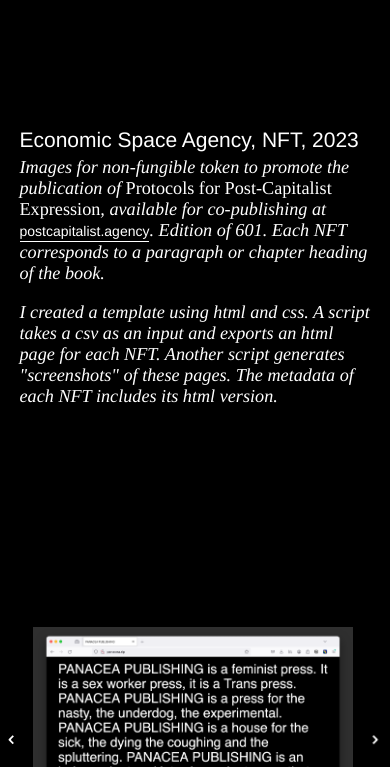
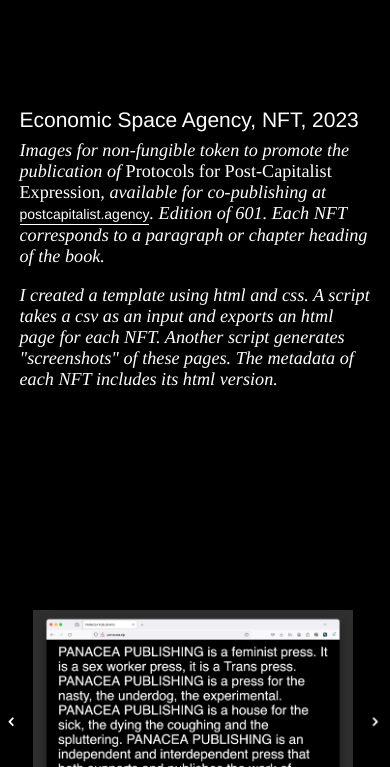
Before and after one commit to cathschmidt/portfolio, a plain HTML site: page index.html in a window 390 px wide. Shown: the part 1233-2000 px from the top of the page. Drawn offline with nearby package versions, Linux system fonts and the light colour scheme; files whose address does not match are found by name.

Commit message:
mobile bug fixes

```diff
--- a/page.css
+++ b/page.css
@@ -137,7 +137,7 @@ figcaption {
 	}
 
 	.pictures img {
-		max-height: 100vh;
+		max-height: 60vh;
 	}
 
 	.arrow {
--- a/style.css
+++ b/style.css
@@ -25,7 +25,8 @@ h1 {
 
 h2 {
 	font-size: 1.5rem;
-	line-height: 2.5rem;
+	line-height: 1.75rem;
+	padding-bottom: .5rem;
 }
 
 #title {
```
